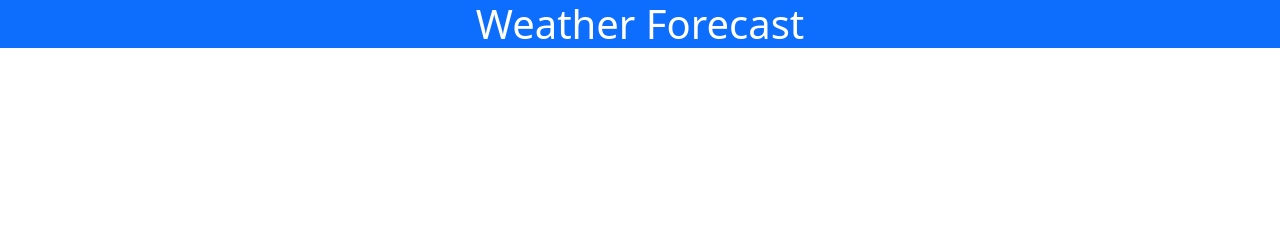
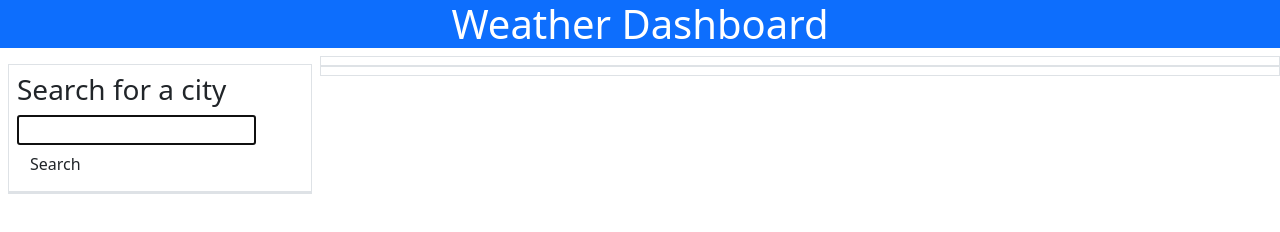
Before and after one commit to adinair007/Weather_Dashboard, a plain HTML site: page index.html in a window 1280 px wide. Drawn offline with nearby package versions, Linux system fonts and the light colour scheme.

Commit message:
Created html webpage structure

```diff
--- a/index.html
+++ b/index.html
@@ -15,11 +15,45 @@
   </head>
   <body>
     <header class="container-fluid text-center text-white bg-primary">
-        <h1>Weather Forecast</h1>
+      <h1>Weather Dashboard</h1>
     </header>
+    <main class="container-fluid">
+      <div class="row">
+        <div class="col-12 col-md-3 p-2 search-column">
+          <form class="border p-2" id="locationSearch-form">
+            <h3>Search for a city</h3>
+            <input
+              type="text"
+              id="location"
+              class="form-input"
+              autofocus="true"
+            />
+            <button class="btn btn-search" type="submit">Search</button>
+          </form>
+          <div class="past-search border" id="pastSearches"></div>
+        </div>
+        <div class="col-12 col-md-9">
+          <div class="row border selected-location" id="currentForecast">
+            <div class="col-12">
+              <h3 id="searchedLocation"></h3>
+              <div class="forecastList" id="weather-container"></div>
+            </div>
+          </div>
+          <div class="row border" id="week-forecast">
+            <h3 class="col-12" id="forecast"></h3>
+            <div class="d-flex" id="week-container"></div>
+          </div>
+        </div>
+      </div>
+    </main>
     <script
       src="https://code.jquery.com/jquery-3.6.1.min.js"
       integrity="sha256-o88AwQnZB+VDvE9tvIXrMQaPlFFSUTR+nldQm1LuPXQ="
+      crossorigin="anonymous"
+    ></script>
+    <script
+      src="https://cdn.jsdelivr.net/npm/bootstrap@5.2.2/dist/js/bootstrap.bundle.min.js"
+      integrity="sha384-OERcA2EqjJCMA+/3y+gxIOqMEjwtxJY7qPCqsdltbNJuaOe923+mo//f6V8Qbsw3"
       crossorigin="anonymous"
     ></script>
     <script src="https://cdnjs.cloudflare.com/ajax/libs/moment.js/2.24.0/moment.min.js"></script>
```
